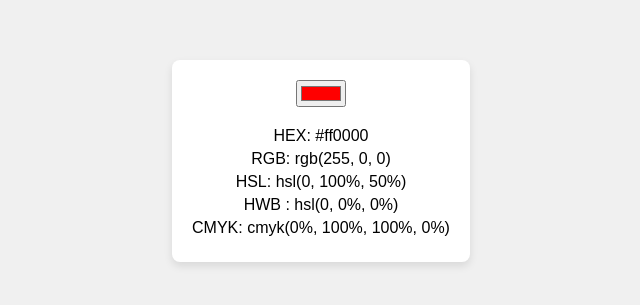
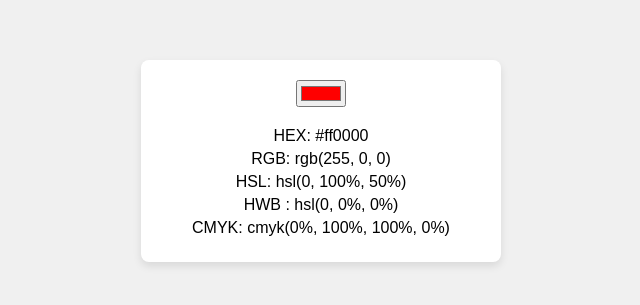
Before and after one commit to arohi-bajpai/Color-Picker, a plain HTML site: page index.html in a window 1280 px wide. Shown: the part 239-544 px from the top of the page, without its empty margins (319-959 px from the left). Drawn offline with Linux system fonts and the light colour scheme.

Commit message:
Refactor CSS for body and color picker styles

```diff
--- a/styles.css
+++ b/styles.css
@@ -1,22 +1,36 @@
+html, body {
+    height: 100%;
+    margin: 0;
+    overflow: hidden;
+}
+
 body {
     font-family: Arial, Helvetica, sans-serif;
     display: flex;
     justify-content: center;
     align-items: center;
-    height: 100vh;
-    margin: 0;
     background-color: #f0f0f0;
 }
+
 .color-picker {
+    position: fixed;
+    top: 50%;
+    left: 50%;
+    transform: translate(-50%, -50%);
     background-color: #fff;
     padding: 20px;
     border-radius: 8px;
     box-shadow: 0 4px 8px rgba(0, 0, 0, 0.1);
     text-align: center;
+    z-index: 9999;
+    width: 320px;
+    max-width: calc(100% - 40px);
 }
+
 .color-info {
     margin-top: 20px;
 }
+
 p {
     margin: 5px 0;
     font-size: 16px;
```
